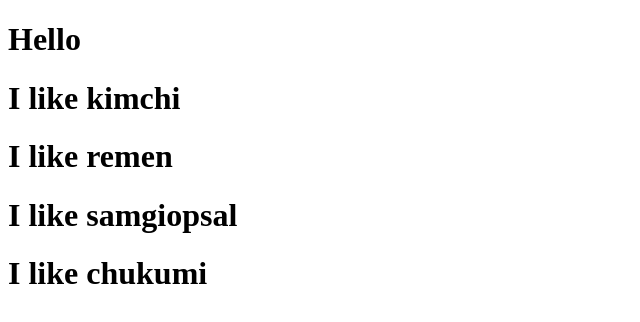
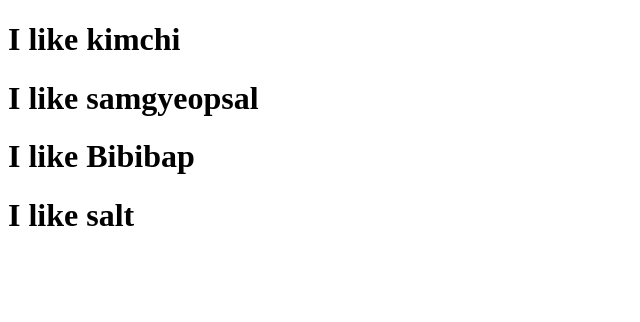
Before and after one commit to genhcode99/movie_app_2021, a React (Create React App) app: page / in a window 1280 px wide. Shown: the top 322 px of the page, without its empty margins (0-640 px from the left). Built offline with nearby package versions, Linux system fonts and the light colour scheme.

Commit message:
#2.2 Dynamic Component Generation

```diff
--- a/src/App.js
+++ b/src/App.js
@@ -1,20 +1,18 @@
 import React from "react";
 
-function Food({fav}){
+function Food({name}){
   return (
-    <h1>I like {fav}</h1>
+    <h1>I like {name}</h1>
   )
 }
+
+const foodLike = [{name: "kimchi"},{name: "samgyeopsal"},{name: "Bibibap"},{name: "salt"}]
 
 
 function App() {
   return(
     <div>
-      <h1>Hello</h1>
-      <Food fav="kimchi"/>
-      <Food fav="remen"/>
-      <Food fav="samgiopsal"/>
-      <Food fav="chukumi"/>
+      {foodLike.map( dish => <Food name={dish.name}/>)}
     </div>
   )
 }
```
